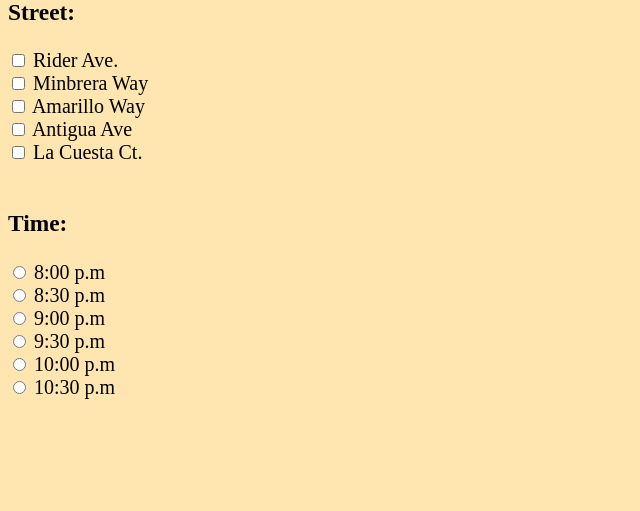
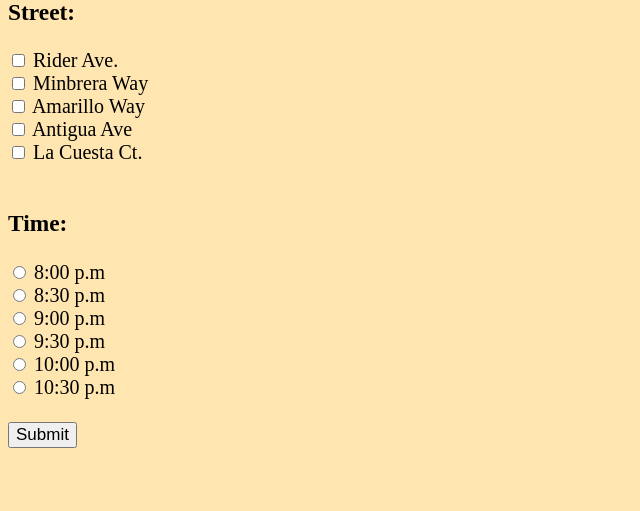
Before and after one commit to BlancaMarquez/CSSIx-Project, a Python web app: template templates/main-page.html in a window 1280 px wide. Shown: the part 102-613 px from the top of the page, without its empty margins (0-640 px from the left). Run offline with Jinja, Linux system fonts and the light colour scheme; the template is opened without the code that fills it, so the values that code supplies are empty.

Commit message:
submit button added

```diff
--- a/templates/main-page.html
+++ b/templates/main-page.html
@@ -13,9 +13,7 @@
       <input type="checkbox" name="street" value="Amarillo Way"> Amarillo Way<br>
       <input type="checkbox" name="street" value="Antigua Ave"> Antigua Ave<br>
       <input type="checkbox" name="street" value="La Cuesta Ct."> La Cuesta Ct.<br>
-    </form>
 <br>
-    <form>
       <h3>Time:</h3>
       <input type="radio" name="time" value="8:00" > 8:00 p.m<br>
       <input type="radio" name="time" value="8:30"> 8:30 p.m<br>
@@ -23,6 +21,8 @@
       <input type="radio" name="time" value="9:30"> 9:30 p.m<br>
       <input type="radio" name="time" value="10:00"> 10:00 p.m<br>
       <input type="radio" name="time" value="10:30"> 10:30 p.m<br>
-  </form>
+<br>
+      <input style="font-size:17px" type="submit" value="Submit">
+    </form>
   </body>
 </html>
```
